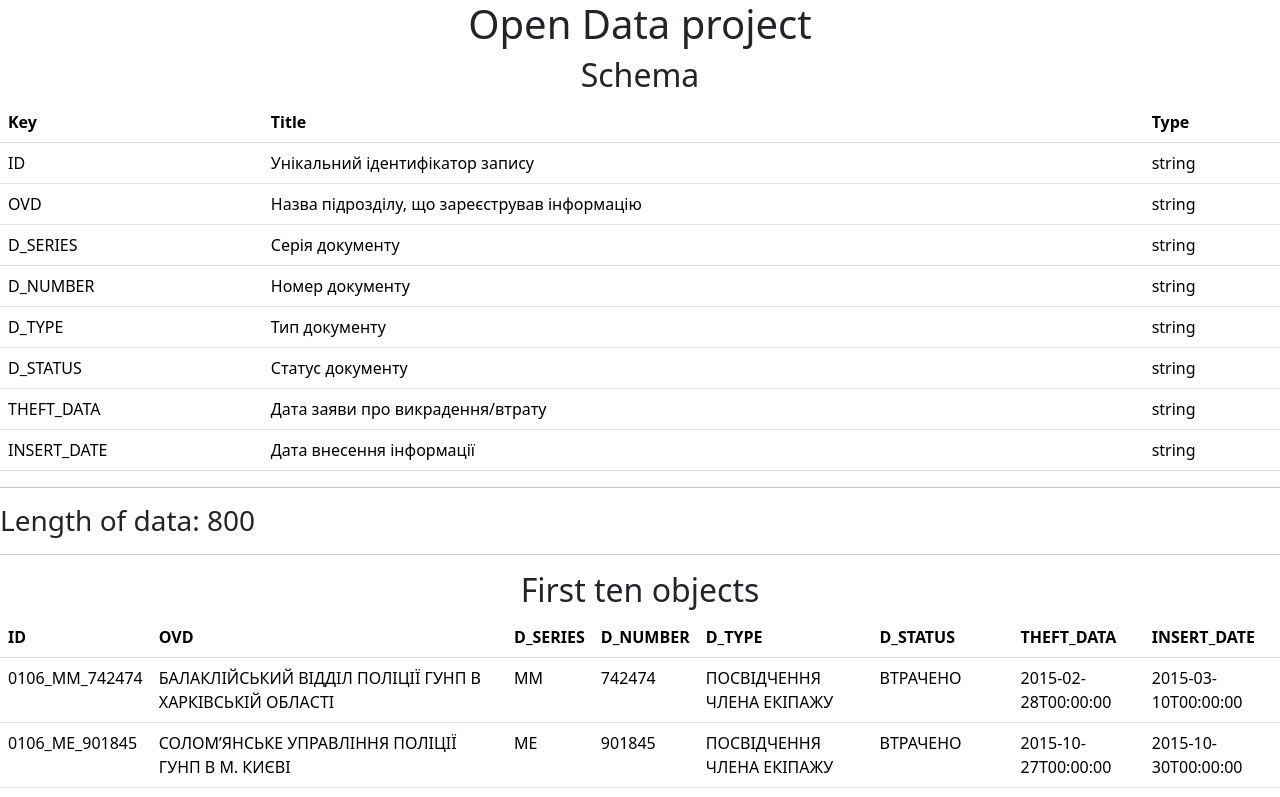
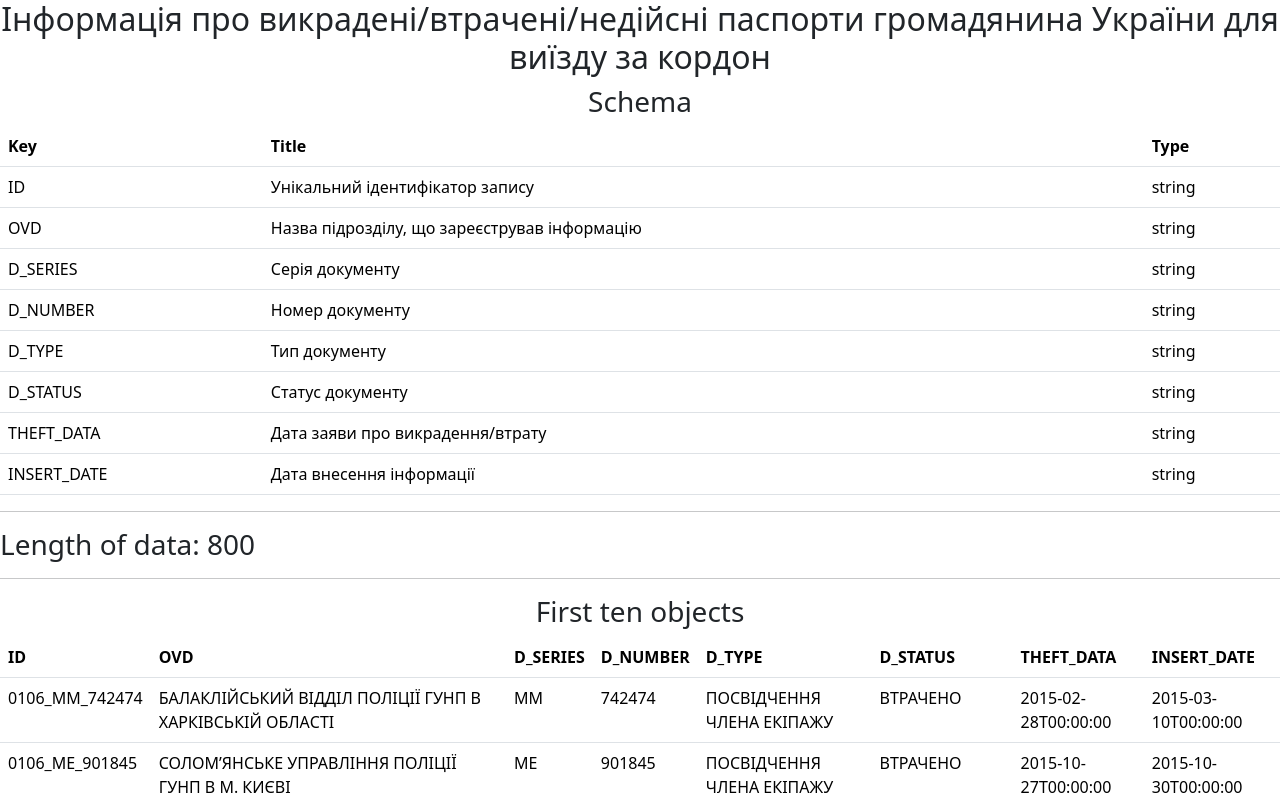
Before and after one commit to mezgoodle/it_system_labs, a React (Vite) app in the folder open_data/: page / in a window 1280 px wide. Shown: the top 797 px of the page. Built offline with nearby package versions, Linux system fonts and the light colour scheme.

Commit message:
Small naming refactor

```diff
--- a/open_data/src/App.jsx
+++ b/open_data/src/App.jsx
@@ -46,7 +46,10 @@ function App() {
 
   return (
     <>
-      <div className="h1 text-center">Open Data project</div>
+      <div className="h2 text-center">
+        Інформація про викрадені/втрачені/недійсні паспорти громадянина України
+        для виїзду за кордон
+      </div>
       <Schema properties={properties} />
       <hr />
       <p className="h3">Length of data: {data.length}</p>
--- a/open_data/src/components/DataTable.jsx
+++ b/open_data/src/components/DataTable.jsx
@@ -3,18 +3,15 @@ import React from "react";
 const DataTable = ({ data }) => {
   return (
     <>
-      <h2 className="text-center">First ten objects</h2>
-      <table className="table">
+      <h3 className="text-center">First ten objects</h3>
+      <table className="table table-hover">
         <thead>
           <tr>
-            <th scope="col">ID</th>
-            <th scope="col">OVD</th>
-            <th scope="col">D_SERIES</th>
-            <th scope="col">D_NUMBER</th>
-            <th scope="col">D_TYPE</th>
-            <th scope="col">D_STATUS</th>
-            <th scope="col">THEFT_DATA</th>
-            <th scope="col">INSERT_DATE</th>
+            {Object.keys(data[0]).map((key) => (
+              <th key={key} scope="col">
+                {key}
+              </th>
+            ))}
           </tr>
         </thead>
         <tbody>
--- a/open_data/src/components/Schema.jsx
+++ b/open_data/src/components/Schema.jsx
@@ -3,8 +3,8 @@ import React from "react";
 const Schema = ({ properties }) => {
   return (
     <>
-      <h2 className="text-center">Schema</h2>
-      <table className="table">
+      <h3 className="text-center">Schema</h3>
+      <table className="table table-hover">
         <thead>
           <tr>
             <th scope="col">Key</th>
```
